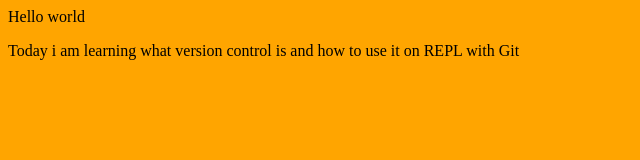
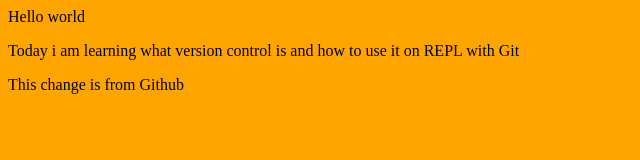
Before and after one commit to Br1an166/collaborationBasics-Brian-Cardenas, a plain HTML site: page index.html in a window 1280 px wide. Shown: the whole page, without its empty margins (0-640 px from the left). Drawn offline with Linux system fonts and the light colour scheme.

Commit message:
Update index.html

```diff
--- a/index.html
+++ b/index.html
@@ -12,6 +12,9 @@
   Hello world
 
   <p>Today i am learning what version control is and how to use it on REPL with Git</p>
+
+  <p>This change is from Github</p>
+
   <script src="script.js"></script>
 </body>
 
```
